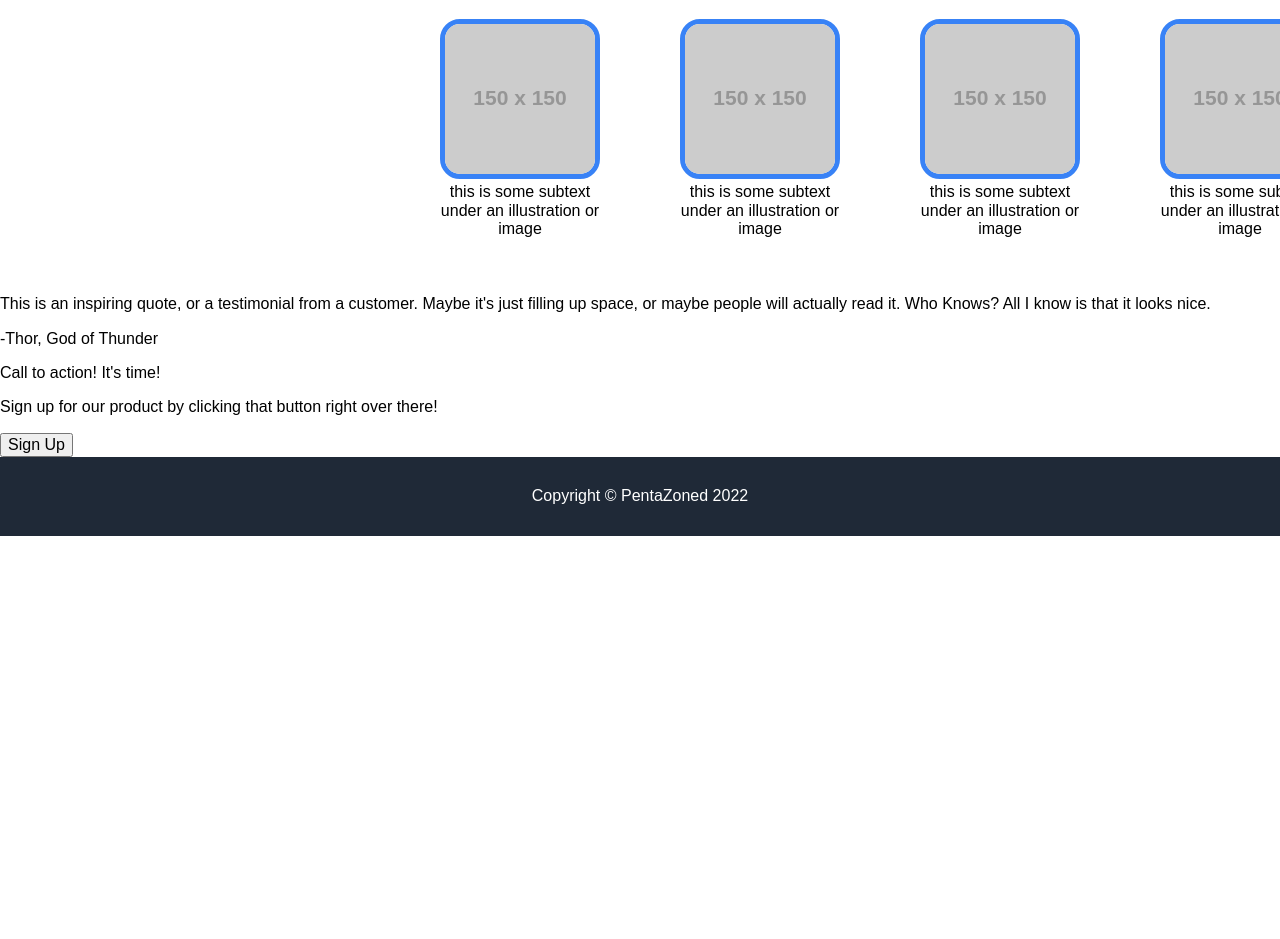
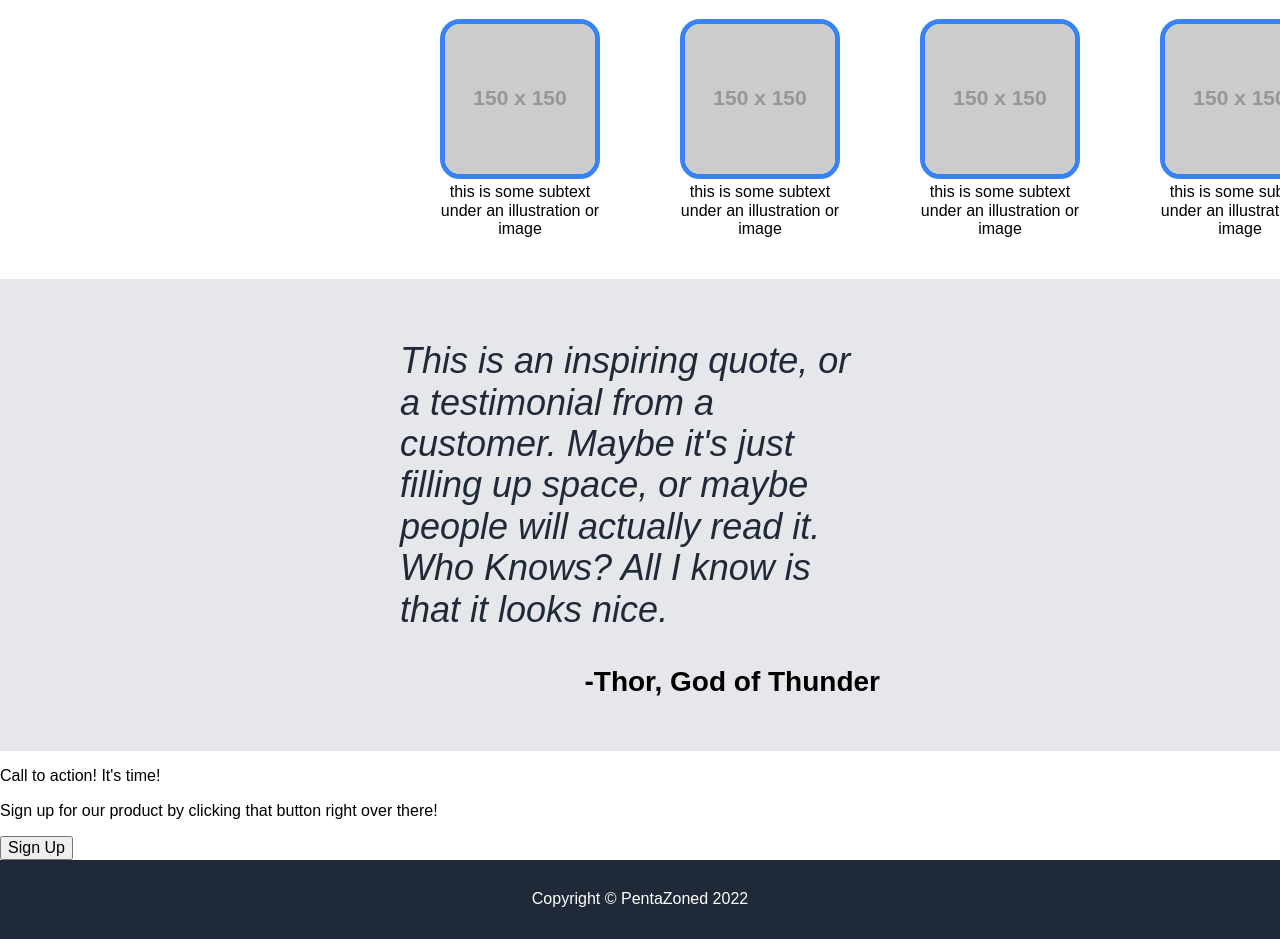
Before and after one commit to PentaZoned/Landing-Page-Practice, a plain HTML site: page index.html in a window 1280 px wide. Shown: the part 806-1745 px from the top of the page. Before the commit the page ends 1342 px from the top, so only its background shows below. Drawn offline with Linux system fonts and the light colour scheme; placeholder pictures from the web are drawn by us.

Commit message:
styled quote section

```diff
--- a/index.html
+++ b/index.html
@@ -65,12 +65,12 @@
             </div>
         </section>
 
-        <section>
-            <p>
+        <section class="section-padding quote-section">
+            <p class="quote">
                 This is an inspiring quote, or a testimonial from a customer. Maybe it's just filling up space, or maybe
                 people will actually read it. Who Knows? All I know is that it looks nice.
             </p>
-            <p>
+            <p class="quote-author">
                 -Thor, God of Thunder
             </p>
         </section>
--- a/style.css
+++ b/style.css
@@ -53,6 +53,7 @@ figure div {
     justify-content:space-between;
 }
 
+/* Hero */
 .hero-content {
     display: flex;
     padding: 75px 0px;
@@ -78,6 +79,7 @@ figure div {
     border-radius: 10px;
 }
 
+/* Main Content */
 .section-padding {
     padding: 25px 400px;
 }
@@ -95,3 +97,21 @@ figure div {
     border: 5px solid #3882f6;
     border-radius: 20px;
 }
+
+/* Quote Section */
+.quote-section {
+    background-color: #E5E7EB;
+}
+
+.quote {
+    font-size: 36px;
+    font-style: italic;
+    color: #1F2937;
+}
+
+.quote-author {
+    display: flex;
+    justify-content: flex-end;
+    font-size: 28px;
+    font-weight: bold;
+}
```
